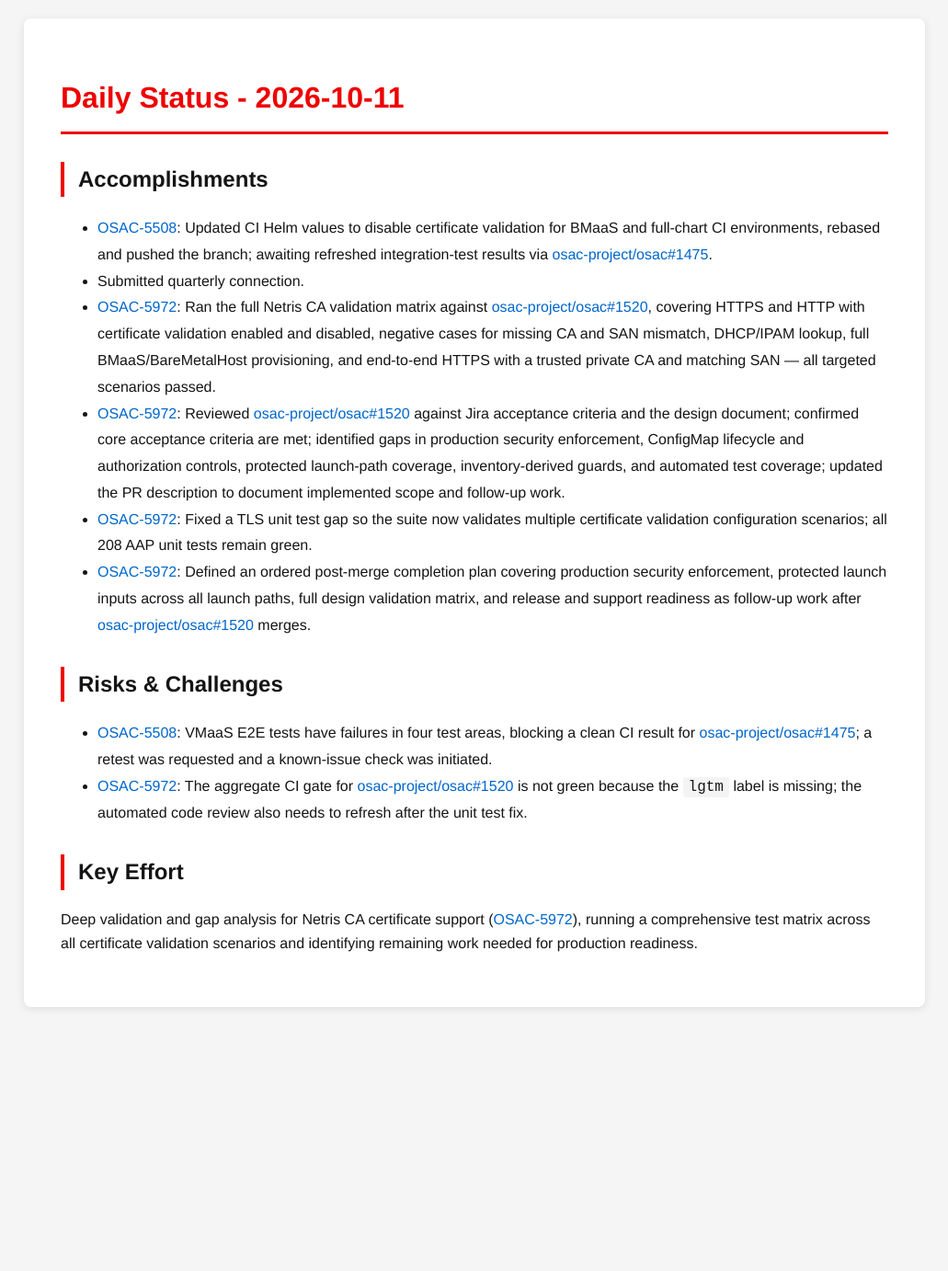
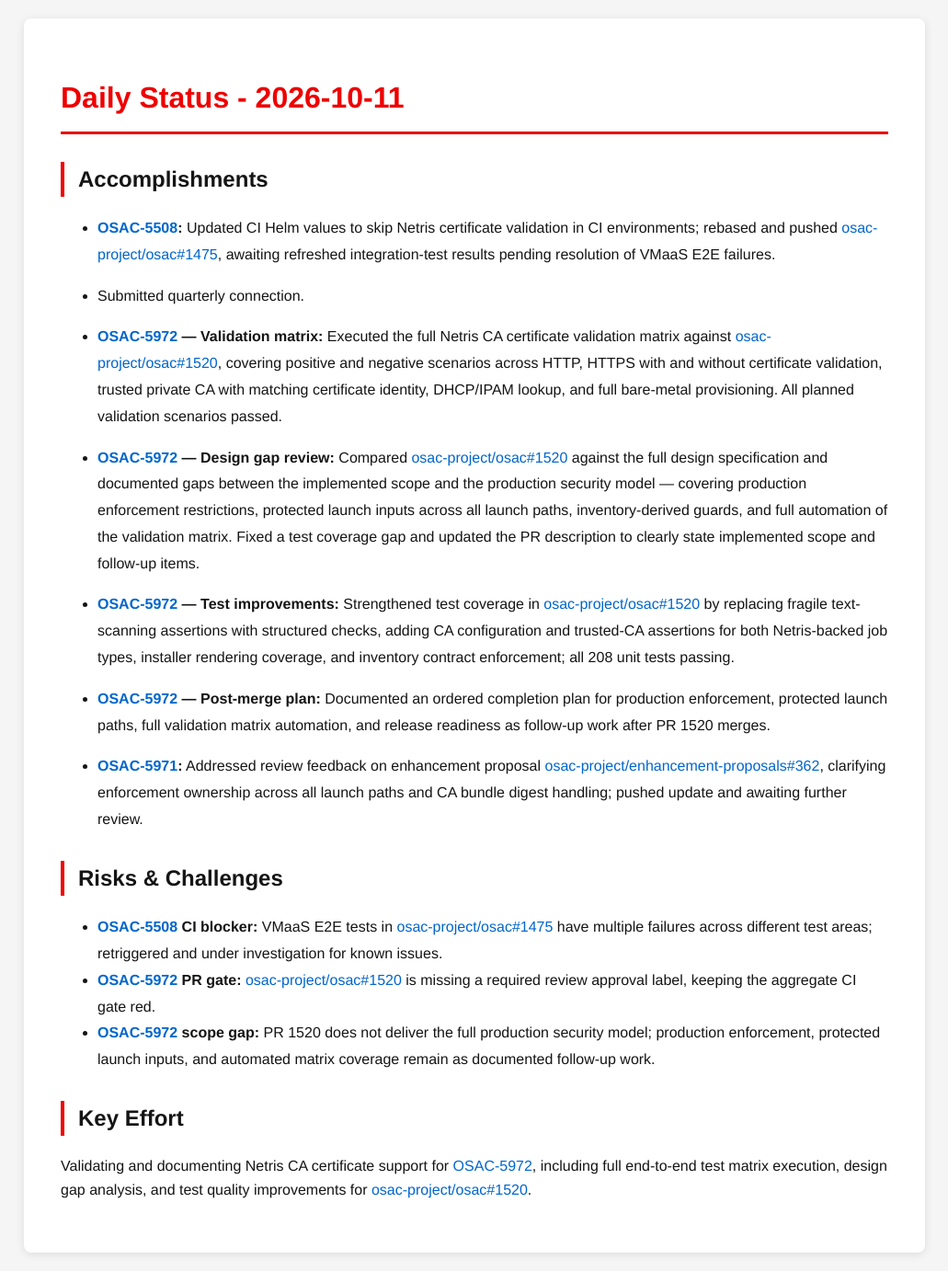
Before and after one commit to tzvatot/daily-status, a Jekyll site: the page built from 2026-10-11.md, in a window 1280 px wide. Shown: the whole page at 92% size, without its empty margins (124-1155 px from the left). Built offline with Jekyll 4.4.1, drawn with Linux system fonts in a browser that asks for light colours; before the commit the page ends 1115 px from its top, so only the background shows below that.

Commit message:
Daily status update - 2026-10-11

```diff
--- a/2026-10-11.md
+++ b/2026-10-11.md
@@ -7,16 +7,27 @@ date: 2026-10-11
 # Daily Status - 2026-10-11
 
 ## Accomplishments
-- [OSAC-5508](https://redhat.atlassian.net/browse/OSAC-5508): Updated CI Helm values to disable certificate validation for BMaaS and full-chart CI environments, rebased and pushed the branch; awaiting refreshed integration-test results via [osac-project/osac#1475](https://github.com/osac-project/osac/pull/1475).
+
+- **[OSAC-5508](https://redhat.atlassian.net/browse/OSAC-5508):** Updated CI Helm values to skip Netris certificate validation in CI environments; rebased and pushed [osac-project/osac#1475](https://github.com/osac-project/osac/pull/1475), awaiting refreshed integration-test results pending resolution of VMaaS E2E failures.
+
 - Submitted quarterly connection.
-- [OSAC-5972](https://redhat.atlassian.net/browse/OSAC-5972): Ran the full Netris CA validation matrix against [osac-project/osac#1520](https://github.com/osac-project/osac/pull/1520), covering HTTPS and HTTP with certificate validation enabled and disabled, negative cases for missing CA and SAN mismatch, DHCP/IPAM lookup, full BMaaS/BareMetalHost provisioning, and end-to-end HTTPS with a trusted private CA and matching SAN — all targeted scenarios passed.
-- [OSAC-5972](https://redhat.atlassian.net/browse/OSAC-5972): Reviewed [osac-project/osac#1520](https://github.com/osac-project/osac/pull/1520) against Jira acceptance criteria and the design document; confirmed core acceptance criteria are met; identified gaps in production security enforcement, ConfigMap lifecycle and authorization controls, protected launch-path coverage, inventory-derived guards, and automated test coverage; updated the PR description to document implemented scope and follow-up work.
-- [OSAC-5972](https://redhat.atlassian.net/browse/OSAC-5972): Fixed a TLS unit test gap so the suite now validates multiple certificate validation configuration scenarios; all 208 AAP unit tests remain green.
-- [OSAC-5972](https://redhat.atlassian.net/browse/OSAC-5972): Defined an ordered post-merge completion plan covering production security enforcement, protected launch inputs across all launch paths, full design validation matrix, and release and support readiness as follow-up work after [osac-project/osac#1520](https://github.com/osac-project/osac/pull/1520) merges.
+
+- **[OSAC-5972](https://redhat.atlassian.net/browse/OSAC-5972) — Validation matrix:** Executed the full Netris CA certificate validation matrix against [osac-project/osac#1520](https://github.com/osac-project/osac/pull/1520), covering positive and negative scenarios across HTTP, HTTPS with and without certificate validation, trusted private CA with matching certificate identity, DHCP/IPAM lookup, and full bare-metal provisioning. All planned validation scenarios passed.
+
+- **[OSAC-5972](https://redhat.atlassian.net/browse/OSAC-5972) — Design gap review:** Compared [osac-project/osac#1520](https://github.com/osac-project/osac/pull/1520) against the full design specification and documented gaps between the implemented scope and the production security model — covering production enforcement restrictions, protected launch inputs across all launch paths, inventory-derived guards, and full automation of the validation matrix. Fixed a test coverage gap and updated the PR description to clearly state implemented scope and follow-up items.
+
+- **[OSAC-5972](https://redhat.atlassian.net/browse/OSAC-5972) — Test improvements:** Strengthened test coverage in [osac-project/osac#1520](https://github.com/osac-project/osac/pull/1520) by replacing fragile text-scanning assertions with structured checks, adding CA configuration and trusted-CA assertions for both Netris-backed job types, installer rendering coverage, and inventory contract enforcement; all 208 unit tests passing.
+
+- **[OSAC-5972](https://redhat.atlassian.net/browse/OSAC-5972) — Post-merge plan:** Documented an ordered completion plan for production enforcement, protected launch paths, full validation matrix automation, and release readiness as follow-up work after PR 1520 merges.
+
+- **[OSAC-5971](https://redhat.atlassian.net/browse/OSAC-5971):** Addressed review feedback on enhancement proposal [osac-project/enhancement-proposals#362](https://github.com/osac-project/enhancement-proposals/pull/362), clarifying enforcement ownership across all launch paths and CA bundle digest handling; pushed update and awaiting further review.
 
 ## Risks & Challenges
-- [OSAC-5508](https://redhat.atlassian.net/browse/OSAC-5508): VMaaS E2E tests have failures in four test areas, blocking a clean CI result for [osac-project/osac#1475](https://github.com/osac-project/osac/pull/1475); a retest was requested and a known-issue check was initiated.
-- [OSAC-5972](https://redhat.atlassian.net/browse/OSAC-5972): The aggregate CI gate for [osac-project/osac#1520](https://github.com/osac-project/osac/pull/1520) is not green because the `lgtm` label is missing; the automated code review also needs to refresh after the unit test fix.
+
+- **[OSAC-5508](https://redhat.atlassian.net/browse/OSAC-5508) CI blocker:** VMaaS E2E tests in [osac-project/osac#1475](https://github.com/osac-project/osac/pull/1475) have multiple failures across different test areas; retriggered and under investigation for known issues.
+- **[OSAC-5972](https://redhat.atlassian.net/browse/OSAC-5972) PR gate:** [osac-project/osac#1520](https://github.com/osac-project/osac/pull/1520) is missing a required review approval label, keeping the aggregate CI gate red.
+- **[OSAC-5972](https://redhat.atlassian.net/browse/OSAC-5972) scope gap:** PR 1520 does not deliver the full production security model; production enforcement, protected launch inputs, and automated matrix coverage remain as documented follow-up work.
 
 ## Key Effort
-Deep validation and gap analysis for Netris CA certificate support ([OSAC-5972](https://redhat.atlassian.net/browse/OSAC-5972)), running a comprehensive test matrix across all certificate validation scenarios and identifying remaining work needed for production readiness.
+
+Validating and documenting Netris CA certificate support for [OSAC-5972](https://redhat.atlassian.net/browse/OSAC-5972), including full end-to-end test matrix execution, design gap analysis, and test quality improvements for [osac-project/osac#1520](https://github.com/osac-project/osac/pull/1520).
```
